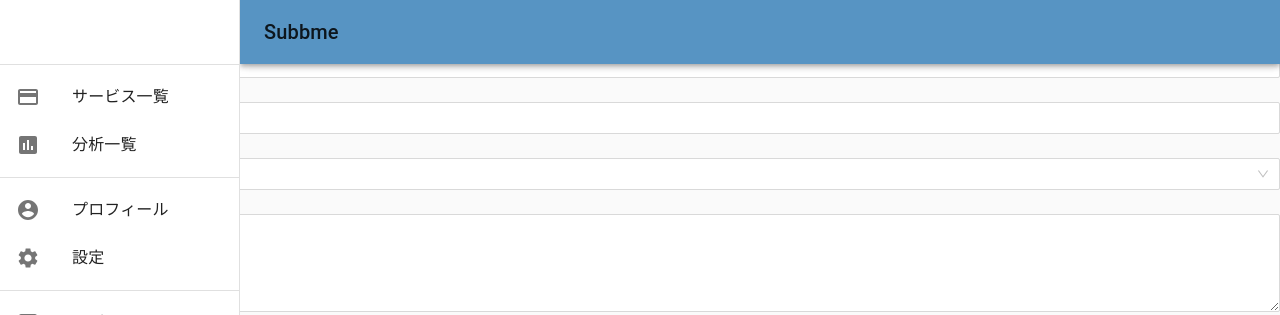
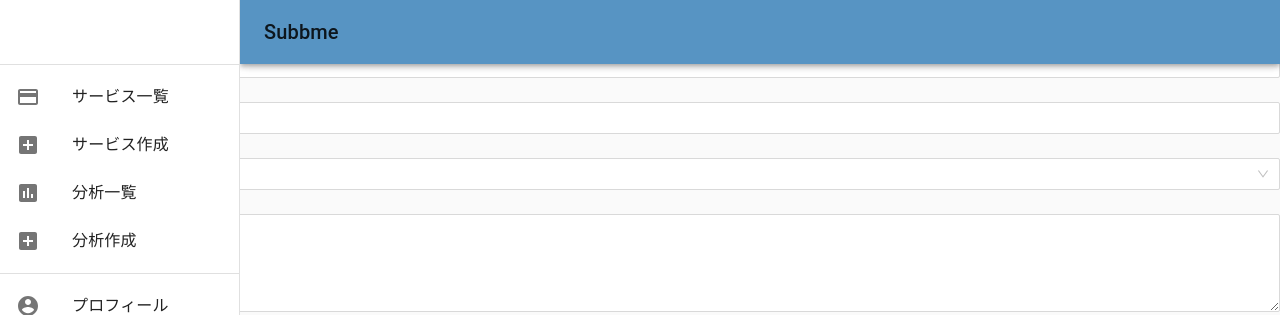
Before and after one commit to Tatsuki5274/subbme, a React (Create React App) app: page /services/new in a window 1280 px wide. Shown: the top 315 px of the page. Built offline with nearby package versions, Linux system fonts and the light colour scheme; no server answers.

Commit message:
ヘッダーを改善

```diff
--- a/src/components/common/organisms/Header.tsx
+++ b/src/components/common/organisms/Header.tsx
@@ -1,27 +1,3 @@
-import Sider from "components/common/organisms/Menu";
-import styled from "styled-components";
-import Text from "../atoms/Text";
-
-// export default function Header(){
-//     return <Style>
-//         <Sider />
-//         <Title><Text>Subbme</Text></Title>
-
-//     </Style>;
-// }
-
-// const Style = styled.div({
-//     backgroundColor: "#5794C3",
-//     height: "60px"
-// })
-
-// const Title = styled.span({
-//     color: "#FFFFFF",
-//     fontSize: "32px",
-//     display: "inline-block",
-//     marginLeft: "10px"
-// })
-
 import React from 'react';
 import PropTypes from 'prop-types';
 import AppBar from '@material-ui/core/AppBar';
@@ -43,6 +19,9 @@
 import SettingsIcon from '@material-ui/icons/Settings';
 import PaymentIcon from '@material-ui/icons/Payment';
 import AssessmentIcon from '@material-ui/icons/Assessment';
+import AddBoxIcon from '@material-ui/icons/AddBox';
+import { Link } from 'react-router-dom';
+import { routeBuilder } from 'router';
 
 const drawerWidth = 240;
 
@@ -94,13 +73,21 @@
       <div className={classes.toolbar} />
       <Divider />
       <List>
-          <ListItem>
+          <ListItem button component={Link} to={routeBuilder.serviceListPath()}>
               <ListItemIcon><PaymentIcon /></ListItemIcon>
               <ListItemText primary="サービス一覧" />
           </ListItem>
-          <ListItem>
+          <ListItem button component={Link} to={routeBuilder.serviceCreatePath()}>
+              <ListItemIcon><AddBoxIcon /></ListItemIcon>
+              <ListItemText primary="サービス作成" />
+          </ListItem>
+          <ListItem button>
               <ListItemIcon><AssessmentIcon /></ListItemIcon>
               <ListItemText primary="分析一覧" />
+          </ListItem>
+          <ListItem button component={Link} to='/'>
+              <ListItemIcon><AddBoxIcon /></ListItemIcon>
+              <ListItemText primary="分析作成" />
           </ListItem>
       </List>
       <Divider />
```
